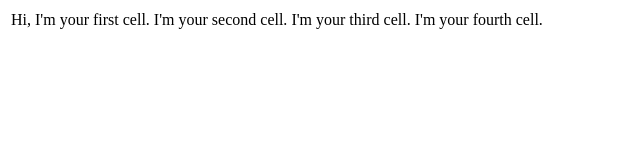
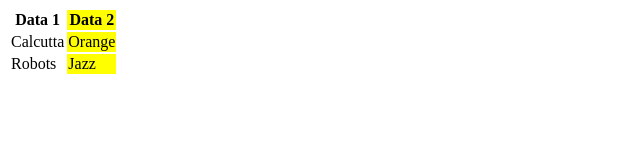
Before and after one commit to IvaPopov/8, a plain HTML site: page index.html in a window 1280 px wide. Shown: the whole page, without its empty margins (0-640 px from the left). Drawn offline with Linux system fonts and the light colour scheme.

Commit message:
Update index.html

```diff
--- a/index.html
+++ b/index.html
@@ -7,13 +7,20 @@
 
 <body>
 <table>
-<tr>
-<td>Hi, I'm your first cell.</td>
-<td>I'm your second cell.</td>
-<td>I'm your third cell.</td>
-<td>I'm your fourth cell.</td>
-</tr>
+  <tr>
+    <th>Data 1</th>
+    <th style="background-color: yellow">Data 2</th>
+  </tr>
+  <tr>
+    <td>Calcutta</td>
+    <td style="background-color: yellow">Orange</td>
+  </tr>
+  <tr>
+    <td>Robots</td>
+    <td style="background-color: yellow">Jazz</td>
+  </tr>
 </table>
+
 
 </body>
 
```
